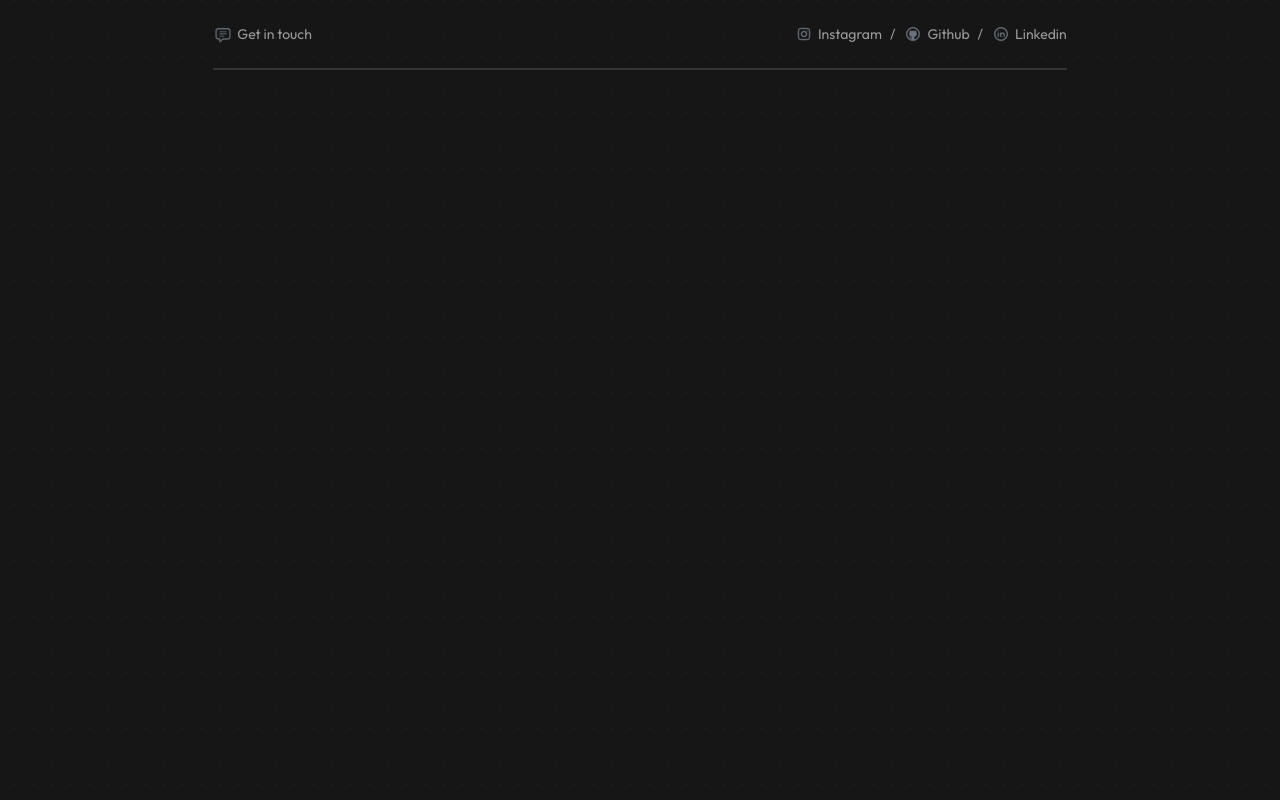
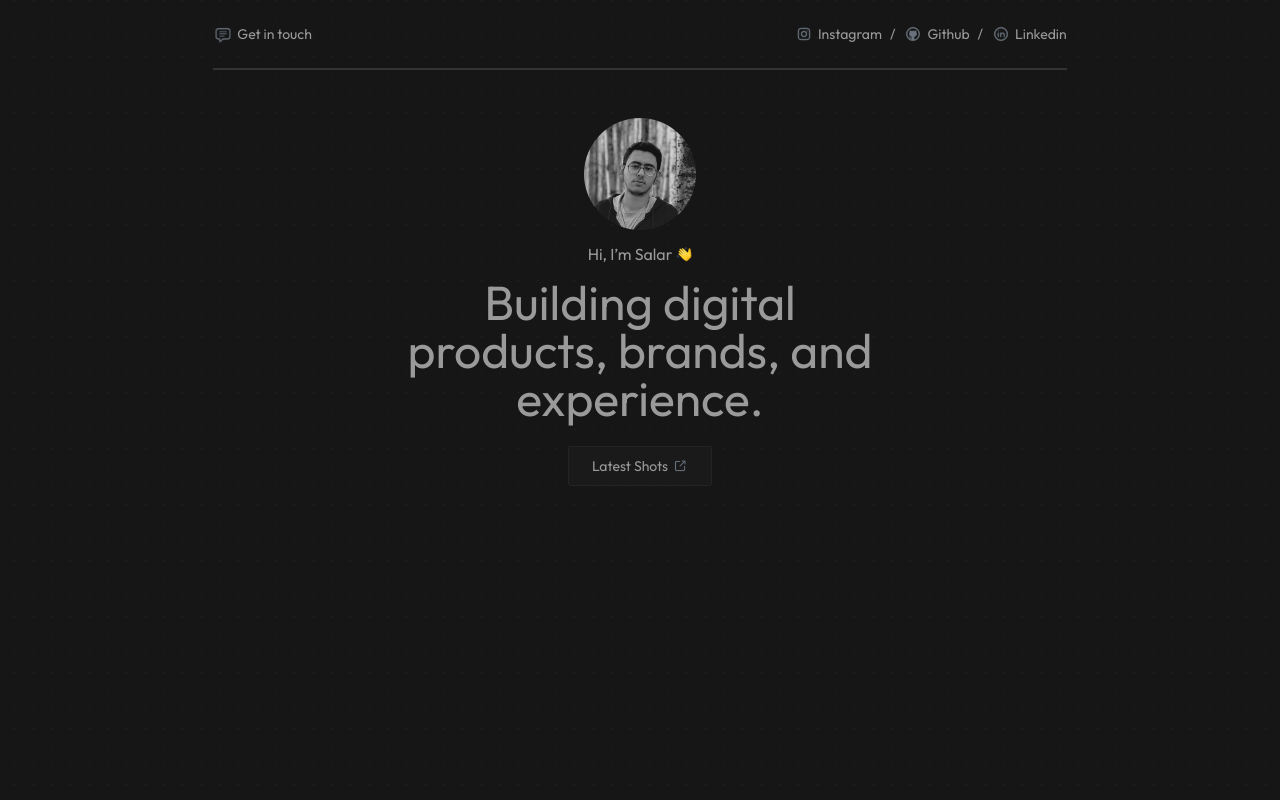
Before and after one commit to Salar-Teimori/Portfolio, a website: page src/index.html in a window 1280 px wide. Drawn offline with Linux system fonts and the light colour scheme.

Commit message:
Photo and introduction

```diff
--- a/src/index.html
+++ b/src/index.html
@@ -8,7 +8,6 @@
     <link rel="stylesheet" href="../dist/output.css">
 </head>
 <body class="bg-[#161616] bg-aks bg-cover bg-fixed flex flex-col justify-center items-center font-outfit ">
-
 
     <!-- header -->
     <div class="text-[#9A9A9A] mt-6 w-2/3">
@@ -28,5 +27,22 @@
 
     <!-- line -->
     <div class="border border-solid border-[#333333] my-6 w-2/3"></div>
+
+    <!-- Photo and introduction -->
+    <div class="text-[#9A9A9A] flex justify-center my-6">
+        <div class="flex text-center justify-center items-center flex-col gap-4">
+            <img src="./img/aks.jpg" alt="profile" class="rounded-full w-28 grayscale">
+            <div class="flex h-4 items-center"><h1 class="text-base">Hi, I’m Salar </h1> <img src="./img/hi-hand.png" alt="hi-hand" class="ml-1 w-4 h-4"></div>
+            <h2 class="text-5xl">Building digital<br>products, brands, and<br>experience.</h2>
+            <button class="bg-[#1A1A1A] rounded-sm border border-[#242424] border-solid w-36 h-10 mt-2 flex items-center justify-center">
+                <p class="text-sm mr-1">Latest Shots</p>
+                <img src="./img/open.png" alt="open" class="w-4">
+            </button>
+        </div>
+    </div>
+
+
+
+
 </body>
 </html>
```
Also changed, not shown: dist/output.css.
